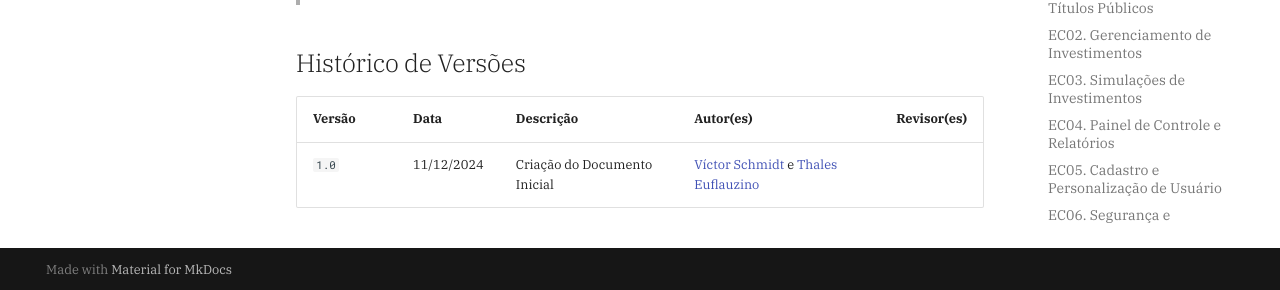
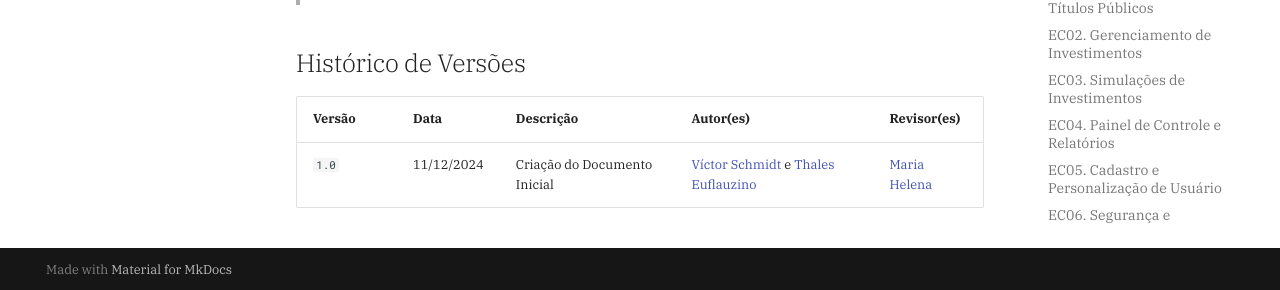
Before and after one commit to Requisitos-de-Software/2024.2-Grupo05, an MkDocs documentation site: the page built from docs/modelagem-pt2/backlog.md, in a window 1280 px wide and 900 px high, scrolled down 13733 px. Shown: the part 607-897 px from the top of the window. Built offline with MkDocs 1.6.1 and Material for MkDocs 9.7.7, drawn with Linux system fonts in a browser that asks for light colours; comment, search, counter and statistics services are not loaded.

Commit message:
adicionando revisor

```diff
--- a/docs/modelagem-pt2/backlog.md
+++ b/docs/modelagem-pt2/backlog.md
@@ -572,4 +572,4 @@ Os épicos servem como um contêiner para agrupar funcionalidades relacionadas,
 
 | Versão | Data       | Descrição                    | Autor(es)                                        | Revisor(es)                                              |
 | ------ | ---------- | ---------------------------- | ------------------------------------------------ | -------------------------------------------------------- |
-| `1.0`  | 11/12/2024 | Criação do Documento Inicial | [Víctor Schmidt](https://github.com/moonshinerd) e [Thales Euflauzino](https://github.com/thaleseuflauzino) |  |
+| `1.0`  | 11/12/2024 | Criação do Documento Inicial | [Víctor Schmidt](https://github.com/moonshinerd) e [Thales Euflauzino](https://github.com/thaleseuflauzino) | [Maria Helena](https://github.com/MariaCHelena) |
```
